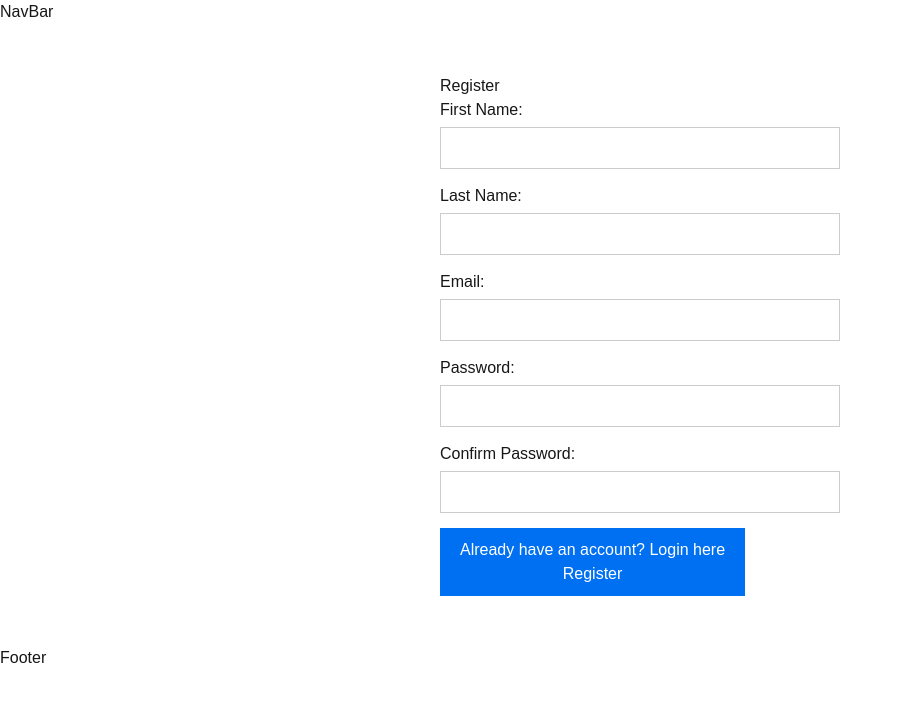
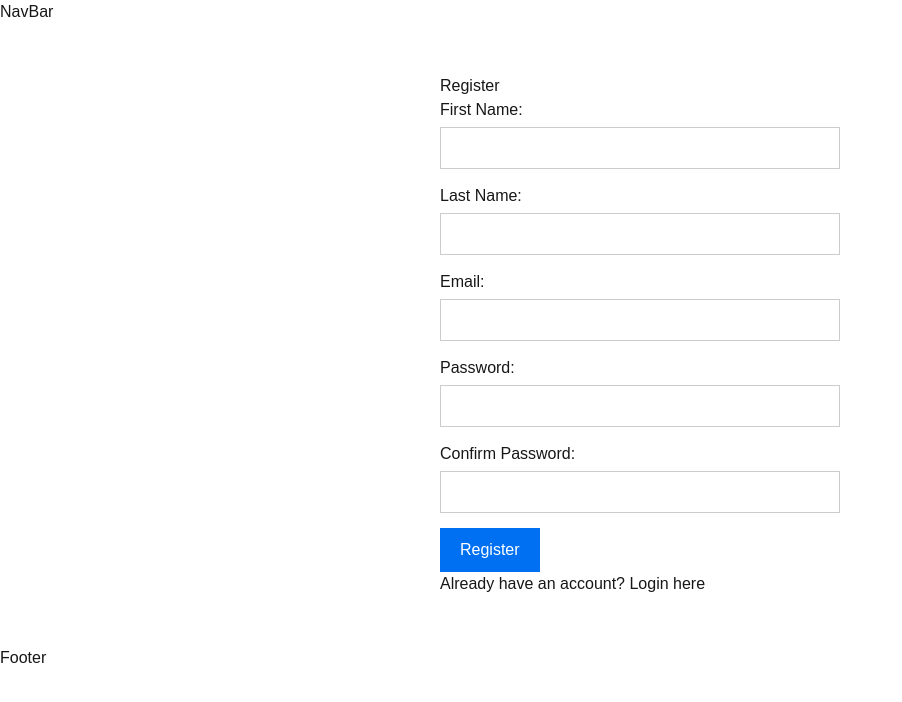
Before and after one commit to ubongpr7/sofireweb, a Next.js app: page /auth/register in a window 1280 px wide. Shown: the top 702 px of the page, without its empty margins (0-902 px from the left). Built offline with nearby package versions, Linux system fonts and the light colour scheme.

Commit message:
registration

```diff
--- a/app/auth/register/page.tsx
+++ b/app/auth/register/page.tsx
@@ -134,12 +134,13 @@ export default function Register() {
             cursor: "pointer",
           }}
         >
-          <div>
+
+          Register
+        </button>
+        <div>
           <span>Already have an account? </span><Link href="auth/login" >Login here</Link>
 
           </div>
-          Register
-        </button>
       </form>
     </div>
   );
```
